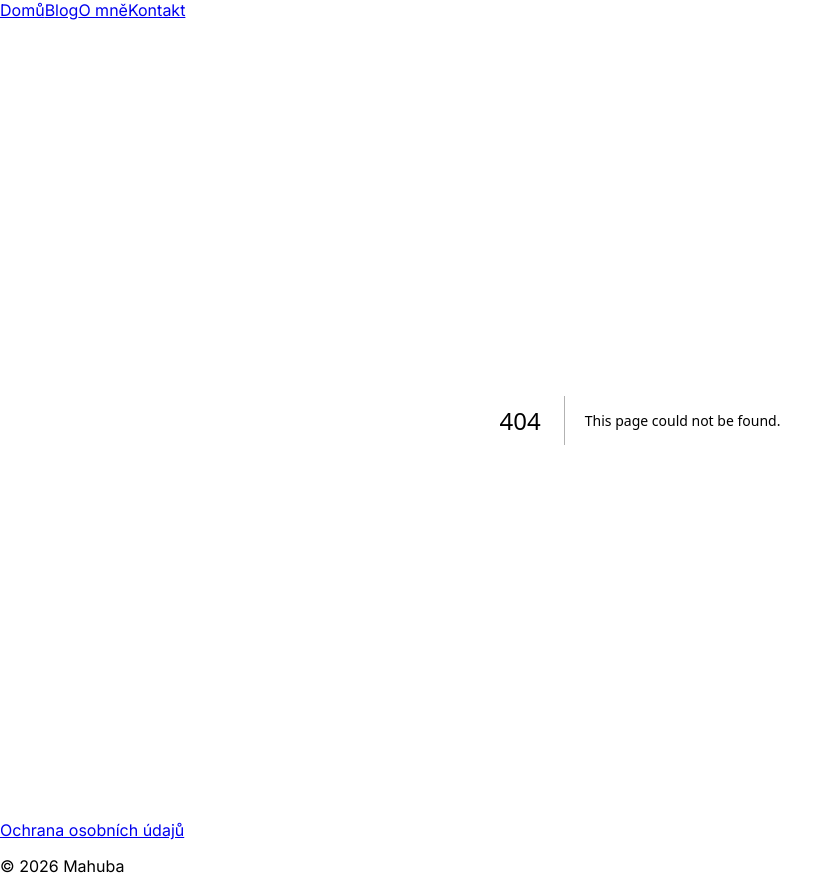
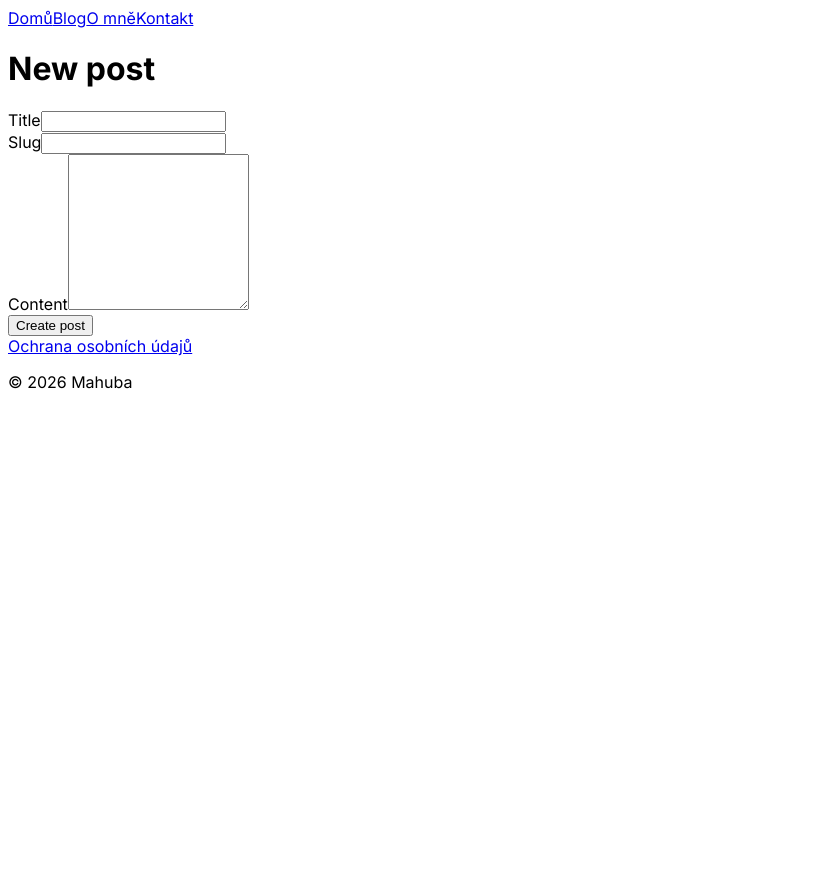
Before and after one commit to zuzanahu/mahuba-web, a Next.js app: page /admin/posts/new in a window 1280 px wide. Before the commit this address had no page. Shown: the whole page, without its empty margins (0-839 px from the left). After the commit the page ends 800 px from the top, so only its background shows below. Built offline with nearby package versions, Linux system fonts and the light colour scheme.

Commit message:
feat: add delete post functionality to admin

```diff
--- /dev/null
+++ b/src/app/admin/posts/actions.ts
@@ -0,0 +1,44 @@
+"use server";
+
+import { db } from "@/db";
+import { posts } from "@/db/schema";
+import { redirect } from "next/navigation";
+import { revalidatePath } from "next/cache";
+import { eq } from "drizzle-orm";
+
+export async function createPost(formData: FormData) {
+  const title = formData.get("title") as string;
+  const slug = formData.get("slug") as string;
+  const content = formData.get("content") as string;
+
+  if (!title || !slug || !content) {
+    throw new Error("Missing fields");
+  }
+
+  await db.insert(posts).values({
+    title,
+    slug,
+    content,
+    published: false,
+  });
+
+  // zneplatní cache stránky se seznamem postů
+  revalidatePath("/admin/posts");
+  revalidatePath("/blog");
+
+  redirect("/admin/posts");
+}
+
+export async function deletePost(formData: FormData) {
+  const id = Number(formData.get("id"));
+
+  if (!id) {
+    throw new Error("Missing post id");
+  }
+
+  await db.delete(posts).where(eq(posts.id, id));
+
+  // okamžitě zneplatní cache
+  revalidatePath("/admin/posts");
+  revalidatePath("/blog");
+}
--- /dev/null
+++ b/src/app/admin/posts/new/page.tsx
@@ -0,0 +1,32 @@
+import { createPost } from "../actions";
+
+export default function NewPostPage() {
+  return (
+    <form action={createPost}>
+      <h1>New post</h1>
+
+      <div>
+        <label>
+          Title
+          <input name="title" type="text" required />
+        </label>
+      </div>
+
+      <div>
+        <label>
+          Slug
+          <input name="slug" type="text" required />
+        </label>
+      </div>
+
+      <div>
+        <label>
+          Content
+          <textarea name="content" rows={10} required />
+        </label>
+      </div>
+
+      <button type="submit">Create post</button>
+    </form>
+  );
+}
```
Also changed, not shown: src/app/admin/posts/page.tsx (added, +30 -0 lines).
